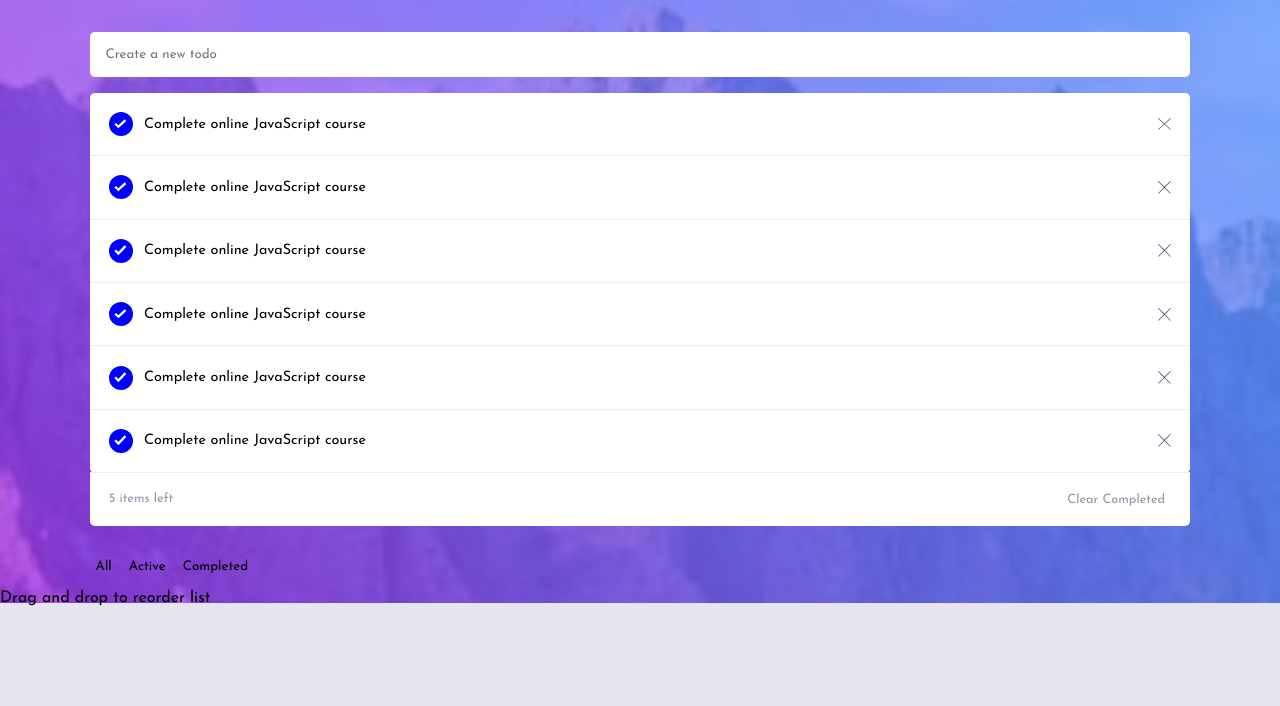
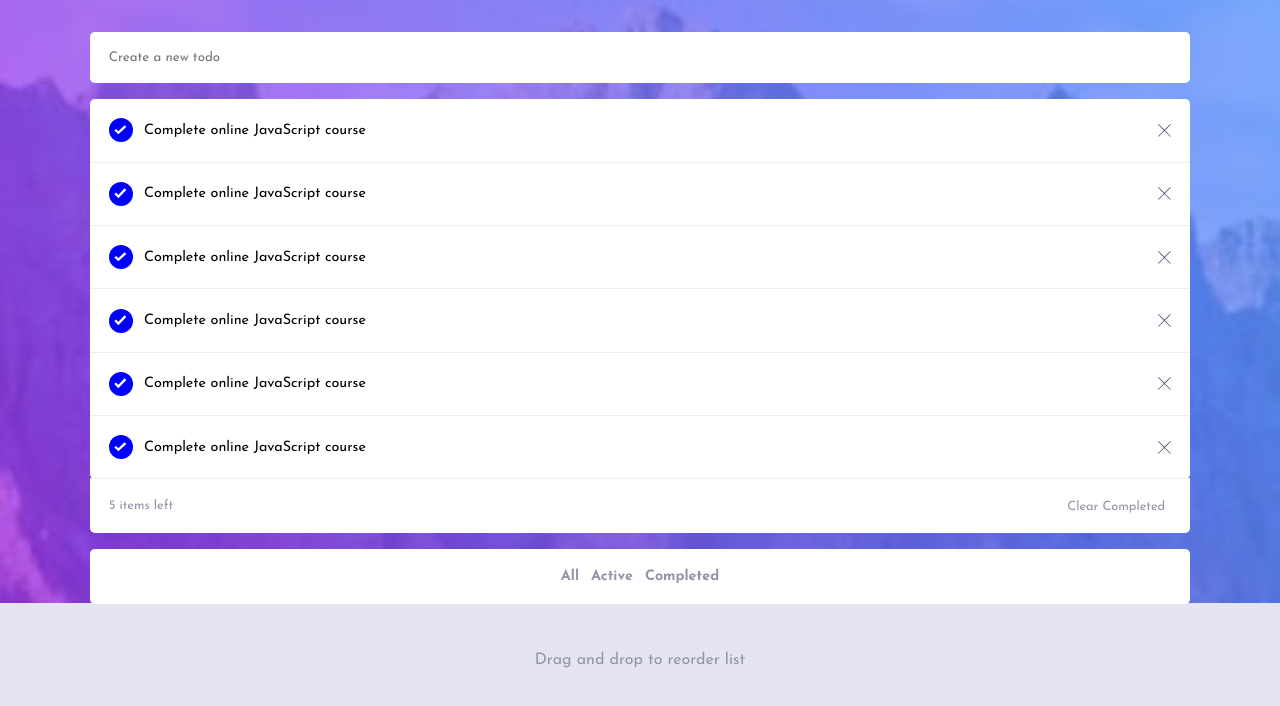
Before and after one commit to minjaechang/todo-app, a plain HTML site: page index.html in a window 1280 px wide. Shown: the part 80-786 px from the top of the page. Drawn offline with Linux system fonts and the light colour scheme.

Commit message:
Add style to filter and footer

```diff
--- a/index.html
+++ b/index.html
@@ -115,7 +115,9 @@
           <button>Completed</button>
         </div>
       </section>
-      <p>Drag and drop to reorder list</p>
+      <section class="footer">
+        <p>Drag and drop to reorder list</p>
+      </section>
     </div>
   </body>
 </html>
--- a/style.css
+++ b/style.css
@@ -78,7 +78,7 @@ button {
 }
 
 .input {
-  padding: 1rem;
+  padding: 1.2rem;
   display: block;
   width: 100%;
   border: none;
@@ -139,10 +139,31 @@ button {
   background: white;
   color: var(--color-dark-grayish-blue);
   font-size: 0.8rem;
-  margin-bottom: 2rem;
+  margin-bottom: 1rem;
 }
 
 .clear-btn {
   font-size: 0.8rem;
   color: var(--color-dark-grayish-blue);
 }
+
+.filter {
+  display: flex;
+  justify-content: center;
+  background-color: white;
+  padding: 1.2rem;
+  border-radius: 0.3rem;
+}
+
+.filter button {
+  color: var(--color-dark-grayish-blue);
+  font-weight: var(--weight-bold);
+  font-size: 0.9rem;
+}
+
+.footer {
+  text-align: center;
+  margin-top: 3rem;
+  margin-bottom: 4rem;
+  color: var(--color-dark-grayish-blue);
+}
```
